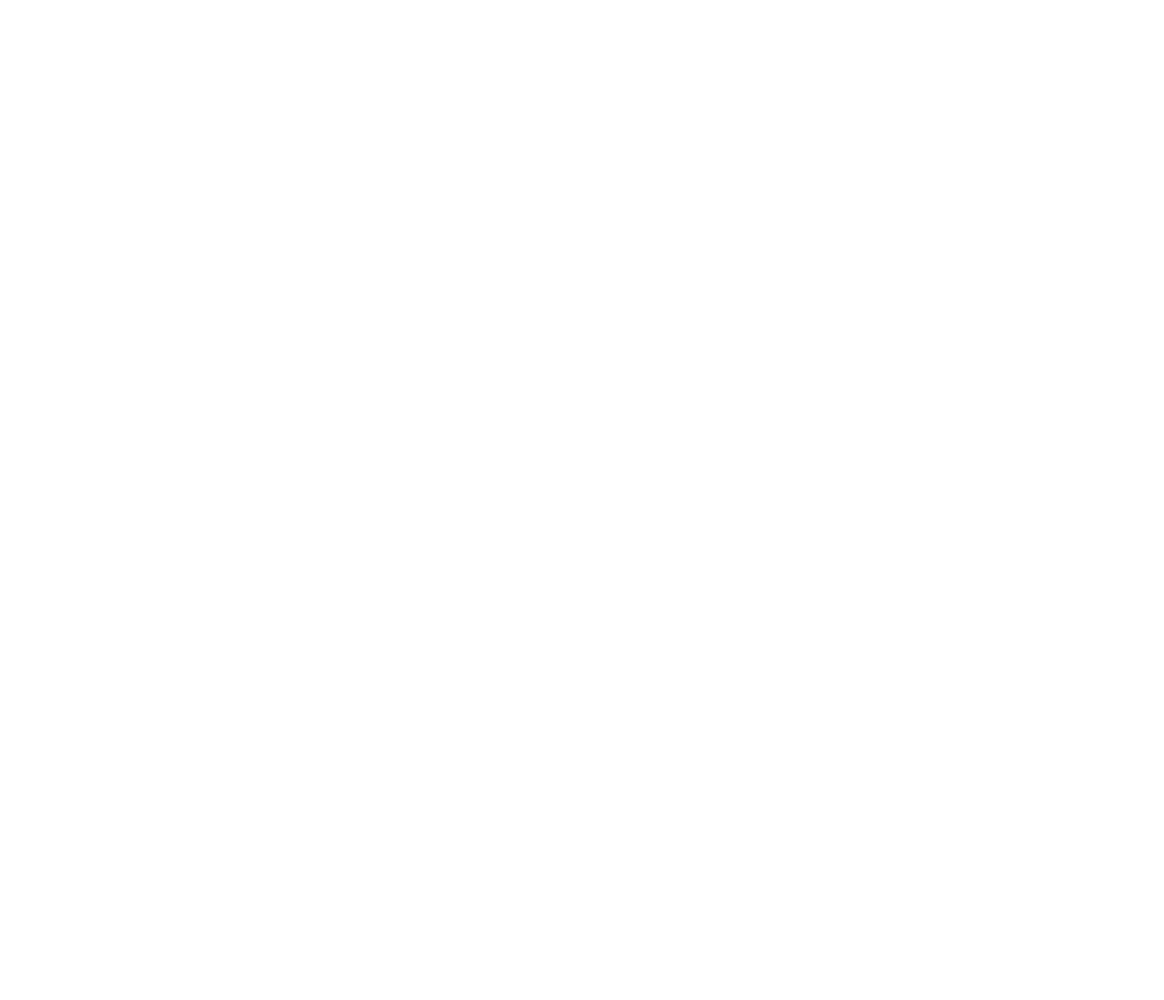
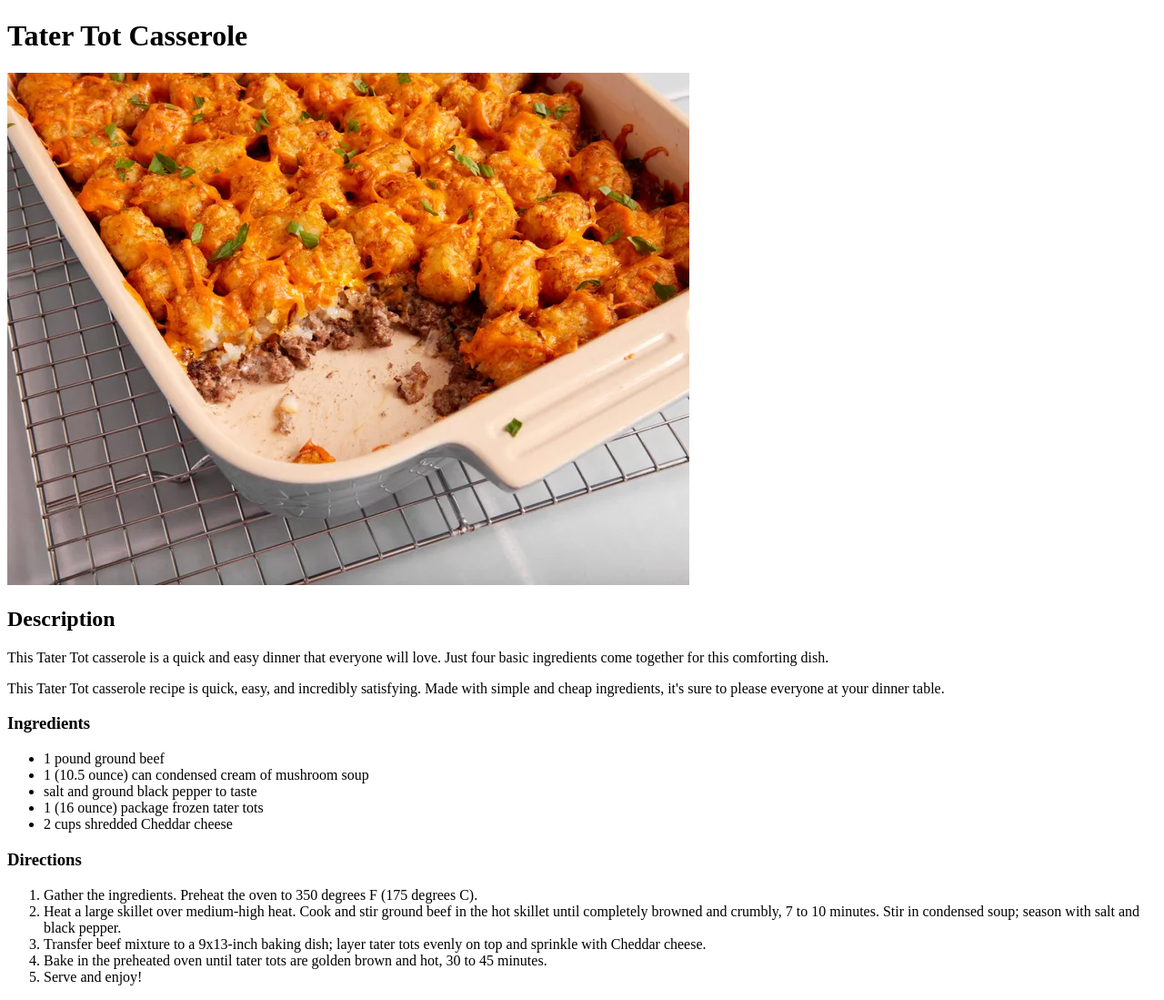
Before and after one commit to seththompson22/odin-project-recipes, a plain HTML site: page recipes/tatertot.html in a window 1280 px wide. Shown: the whole page at 91% size. Before the commit the page ends 800 px from the top, so only its background shows below. Drawn offline with Linux system fonts and the light colour scheme.

Commit message:
added all recipe content to tatertot.html

```diff
--- a/recipes/tatertot.html
+++ b/recipes/tatertot.html
@@ -5,5 +5,47 @@
     <meta name="viewport" content="width=device-width, initial-scale=1.0" />
     <title>Tater Tot Casserole</title>
   </head>
-  <body></body>
+  <body>
+    <h1>Tater Tot Casserole</h1>
+    <img src="../img/tatertot.webp" alt="Delicious Tater Tot Casserole" />
+    <h2>Description</h2>
+    <p>
+      This Tater Tot casserole is a quick and easy dinner that everyone will
+      love. Just four basic ingredients come together for this comforting dish.
+    </p>
+    <p>
+      This Tater Tot casserole recipe is quick, easy, and incredibly satisfying.
+      Made with simple and cheap ingredients, it's sure to please everyone at
+      your dinner table.
+    </p>
+    <h3>Ingredients</h3>
+    <ul>
+      <li>1 pound ground beef</li>
+      <li>1 (10.5 ounce) can condensed cream of mushroom soup</li>
+      <li>salt and ground black pepper to taste</li>
+      <li>1 (16 ounce) package frozen tater tots</li>
+      <li>2 cups shredded Cheddar cheese</li>
+    </ul>
+    <h3>Directions</h3>
+    <ol>
+      <li>
+        Gather the ingredients. Preheat the oven to 350 degrees F (175 degrees
+        C).
+      </li>
+      <li>
+        Heat a large skillet over medium-high heat. Cook and stir ground beef in
+        the hot skillet until completely browned and crumbly, 7 to 10 minutes.
+        Stir in condensed soup; season with salt and black pepper.
+      </li>
+      <li>
+        Transfer beef mixture to a 9x13-inch baking dish; layer tater tots
+        evenly on top and sprinkle with Cheddar cheese.
+      </li>
+      <li>
+        Bake in the preheated oven until tater tots are golden brown and hot, 30
+        to 45 minutes.
+      </li>
+      <li>Serve and enjoy!</li>
+    </ol>
+  </body>
 </html>
```
Also changed, not shown: img/tatertot.webp (added).
